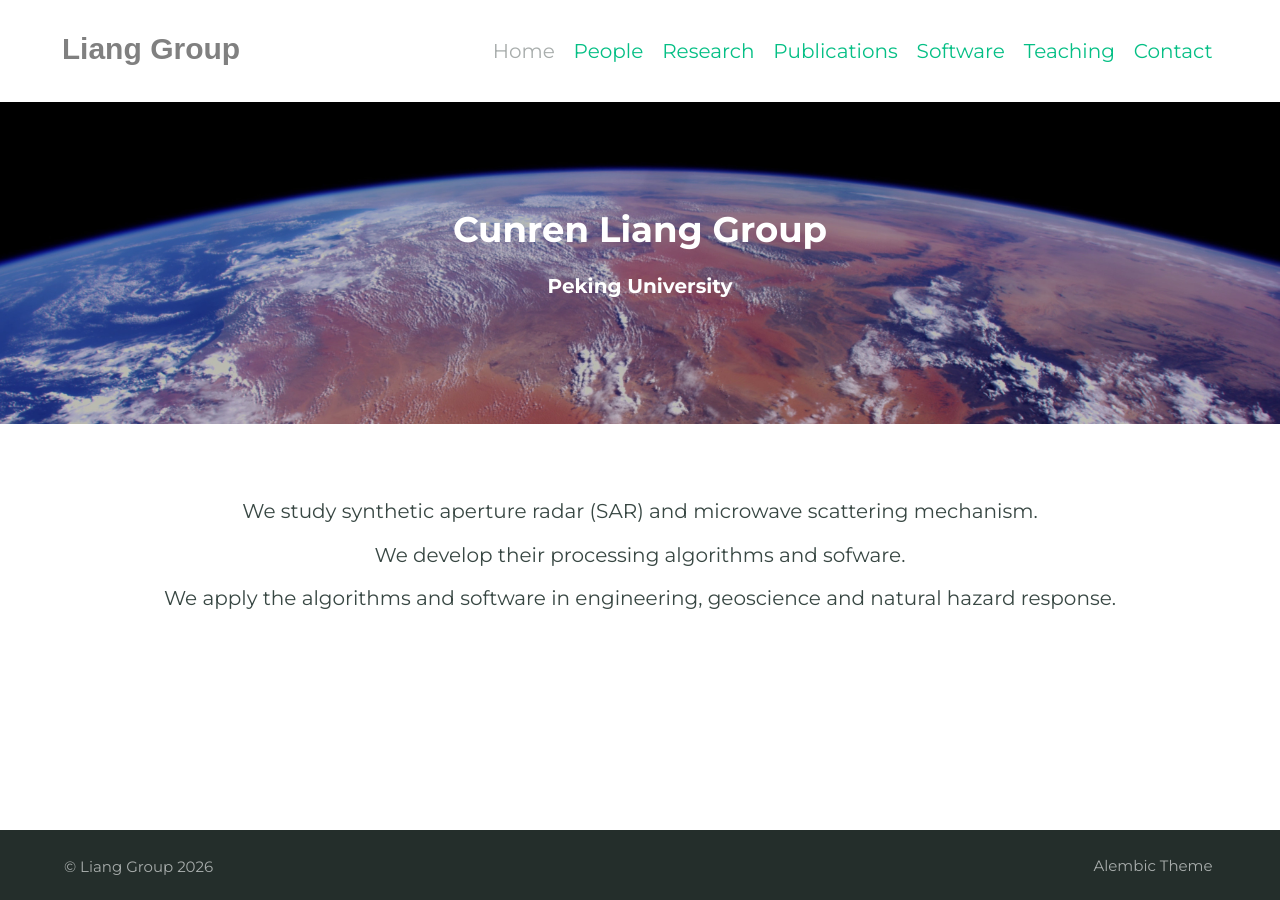
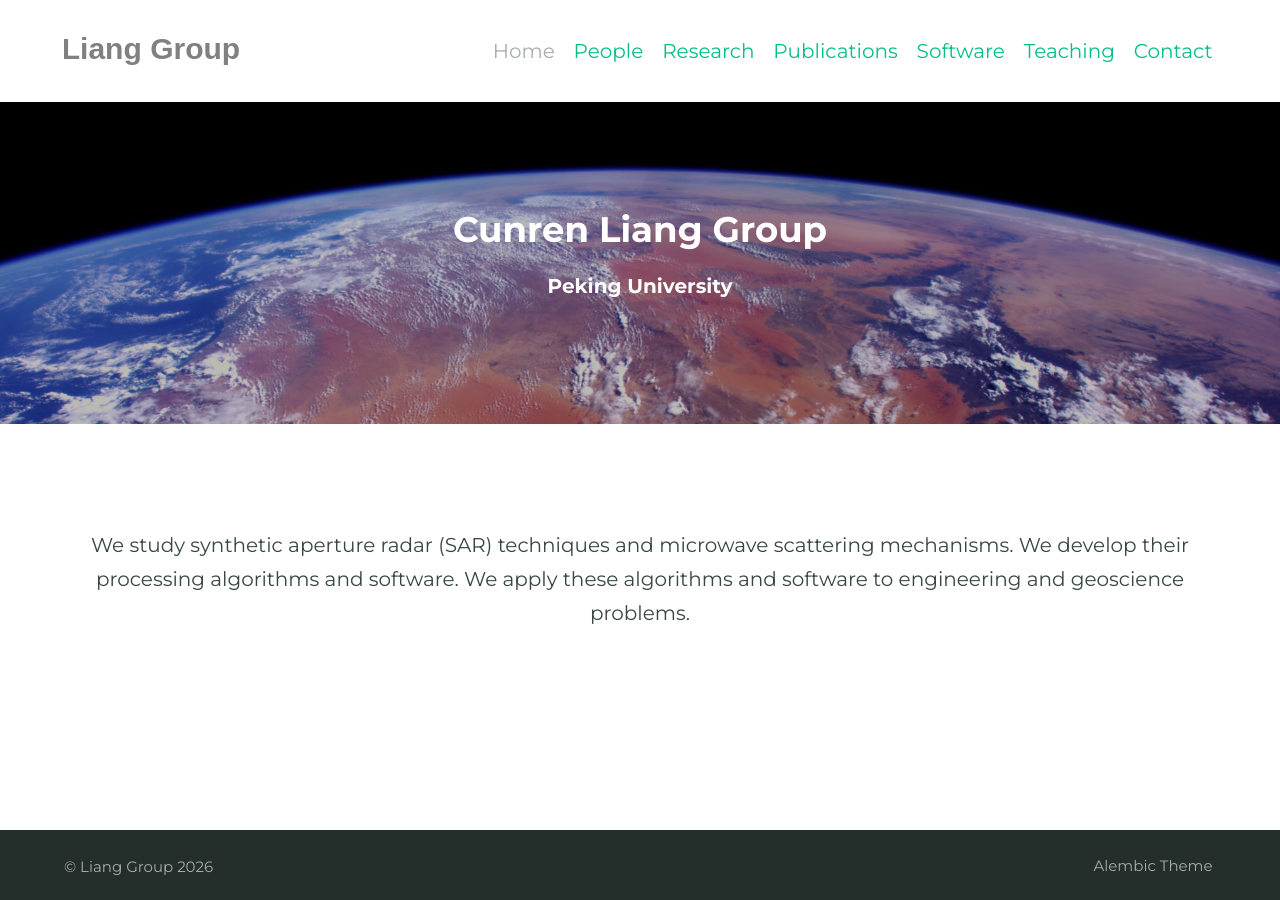
Before and after one commit to CunrenLiang/cunrenliang.github.io, a Jekyll site: the page built from index.md, in a window 1280 px wide. Built offline with Jekyll 4.4.1, drawn with Linux system fonts in a browser that asks for light colours; some web fonts are replaced.

Commit message:
Add files via upload

```diff
--- a/index.md
+++ b/index.md
@@ -7,8 +7,10 @@ feature_image: "assets/images/earth_iss_nasa.jpg"
 ---
 
 <p style="text-align: center;">
+<p style="text-align: center;">
 
+<p style="text-align: center;">We study synthetic aperture radar (SAR) techniques and microwave scattering mechanisms.
 
-<p style="text-align: center; margin-bottom: 0em;  margin-top: 0em;">We study synthetic aperture radar (SAR) and microwave scattering mechanism.
-<p style="text-align: center; margin-bottom: 0em;  margin-top: 0em;">We develop their processing algorithms and sofware.
-<p style="text-align: center; margin-bottom: -5em;  margin-top: 0em;">We apply the algorithms and software in engineering, geoscience and natural hazard response.
+We develop their processing algorithms and software.
+
+We apply these algorithms and software to engineering and geoscience problems.
```
